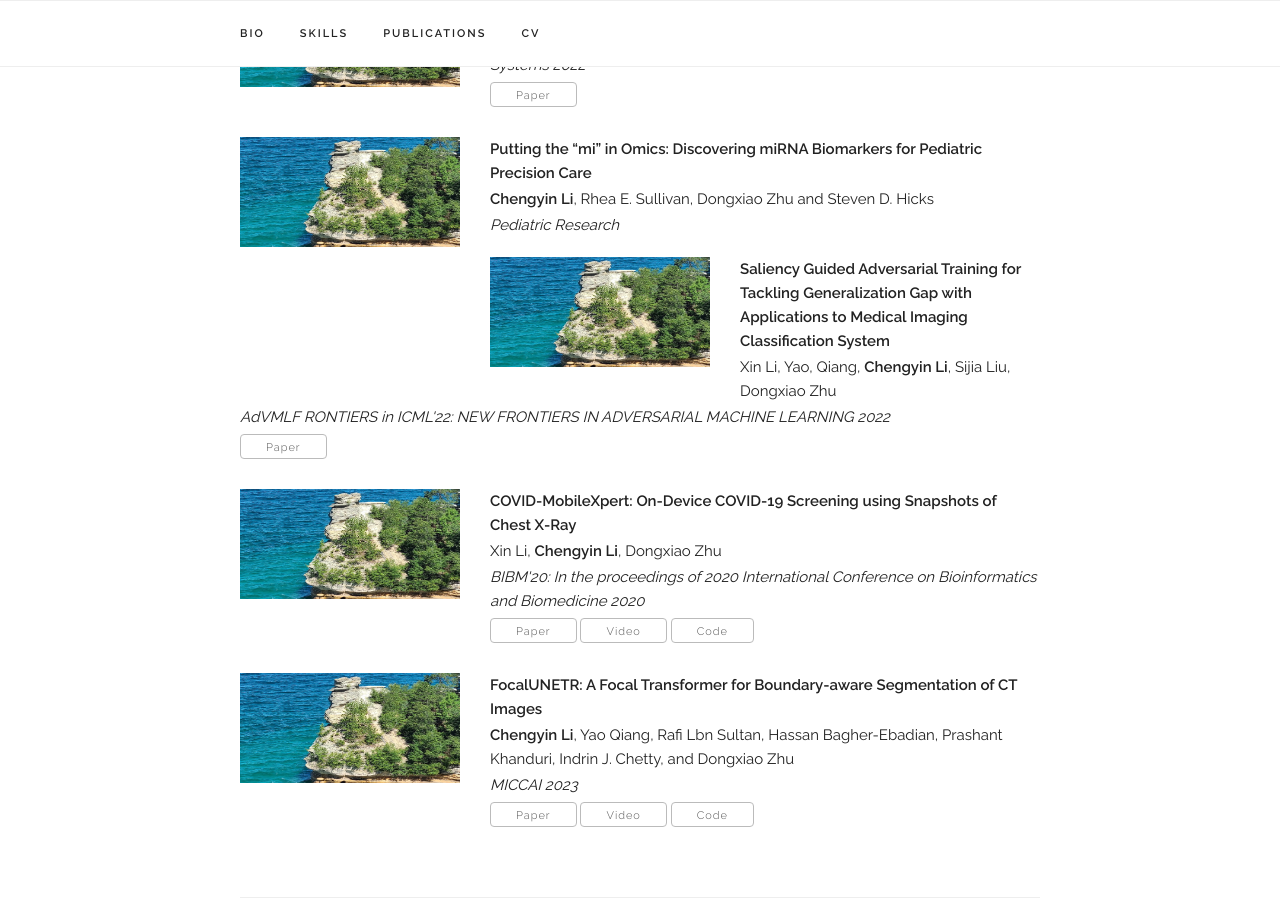
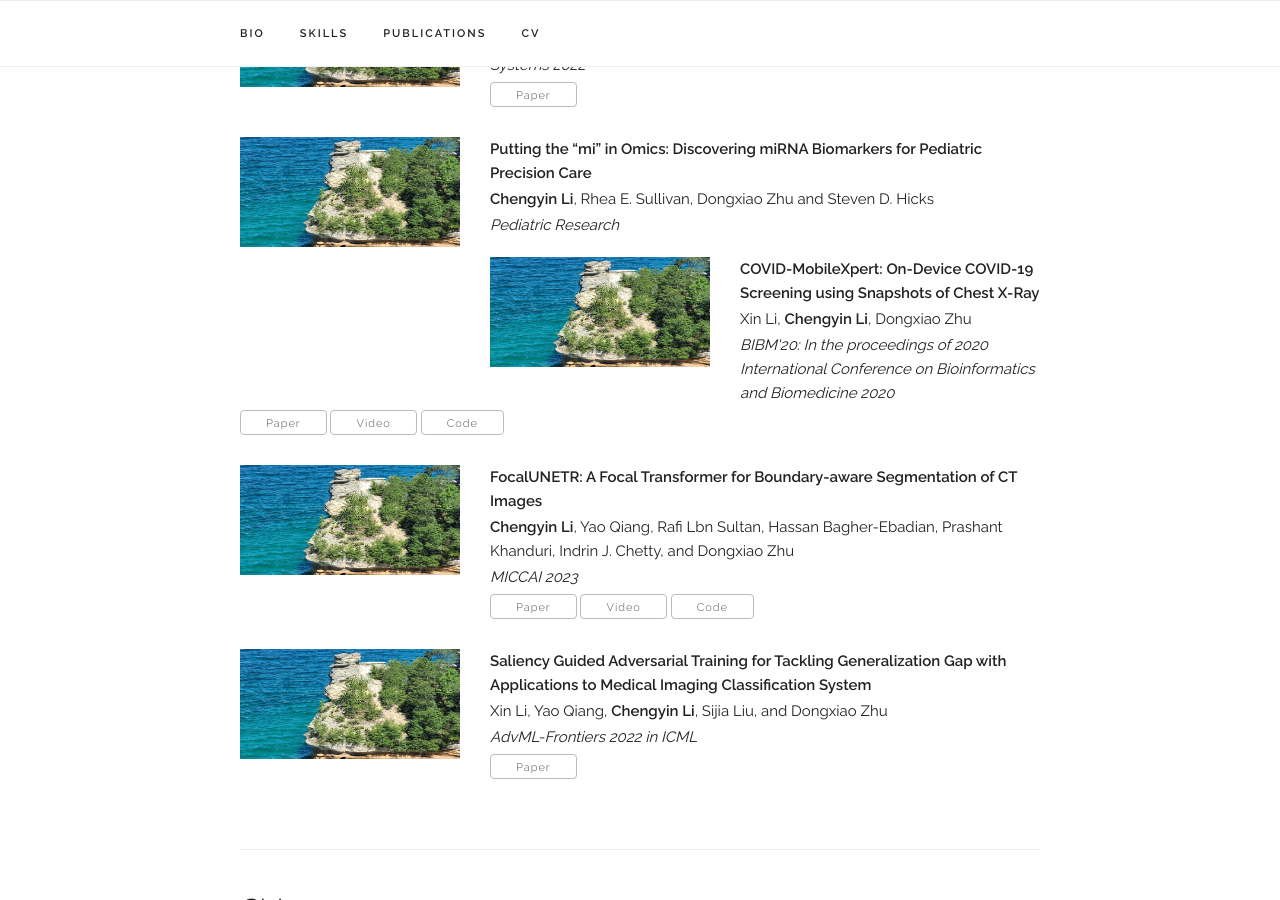
Before and after one commit to ChengyinLee/chengyinlee.github.io, a Jekyll site: the page built from index.html, in a window 1280 px wide and 900 px high, scrolled down 1789 px. Built offline with Jekyll 4.4.1, drawn with Linux system fonts in a browser that asks for light colours; some web fonts are replaced; some of the changed lines change nothing that is shown.

Commit message:
add AdvML-22

```diff
--- a/_data/publications.yaml
+++ b/_data/publications.yaml
@@ -29,12 +29,6 @@ papers:
     # code: "https://github.com/facebookresearch/social-catalysts"
     selected: y
 
-  - title: "Saliency Guided Adversarial Training for Tackling Generalization Gap with Applications to Medical Imaging Classification System"
-    authors: Xin Li, Yao, Qiang, <b>Chengyin Li</b>, Sijia Liu, Dongxiao Zhu
-    venue: "AdVMLF RONTIERS in ICML'22: NEW FRONTIERS IN ADVERSARIAL MACHINE LEARNING 2022"
-    paper_pdf: "/assets/publications/2022_adv_meidcal_classification/SGAicml2022w.pdf"
-    selected: y
-
   - title: "COVID-MobileXpert: On-Device COVID-19 Screening using Snapshots of Chest X-Ray"
     authors: Xin Li, <b>Chengyin Li</b>, Dongxiao Zhu
     venue: "BIBM'20: In the proceedings of 2020 International Conference on Bioinformatics and Biomedicine 2020"
@@ -50,3 +44,9 @@ papers:
     code: "https://github.com/ChengyinLee/COVID-MobileXpert"
     video: "https://www.youtube.com/watch?v=GWRhMH-N9Tc"
     selected: y
+
+  - title: "Saliency Guided Adversarial Training for Tackling Generalization Gap with Applications to Medical Imaging Classification System"
+    authors: Xin Li, Yao Qiang, <b>Chengyin Li</b>, Sijia Liu, and Dongxiao Zhu
+    venue: "AdvML-Frontiers 2022 in ICML"
+    paper_pdf: "/assets/publications/2022_adv_meidcal_classification/SGAicml2022w.pdf"
+    selected: y
```
